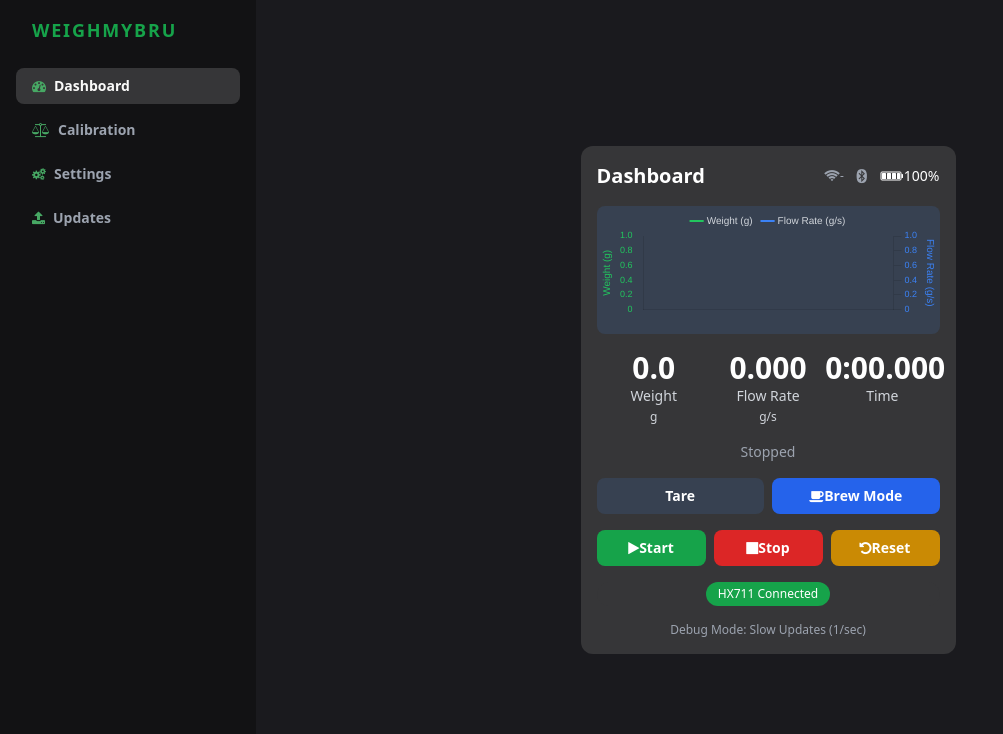
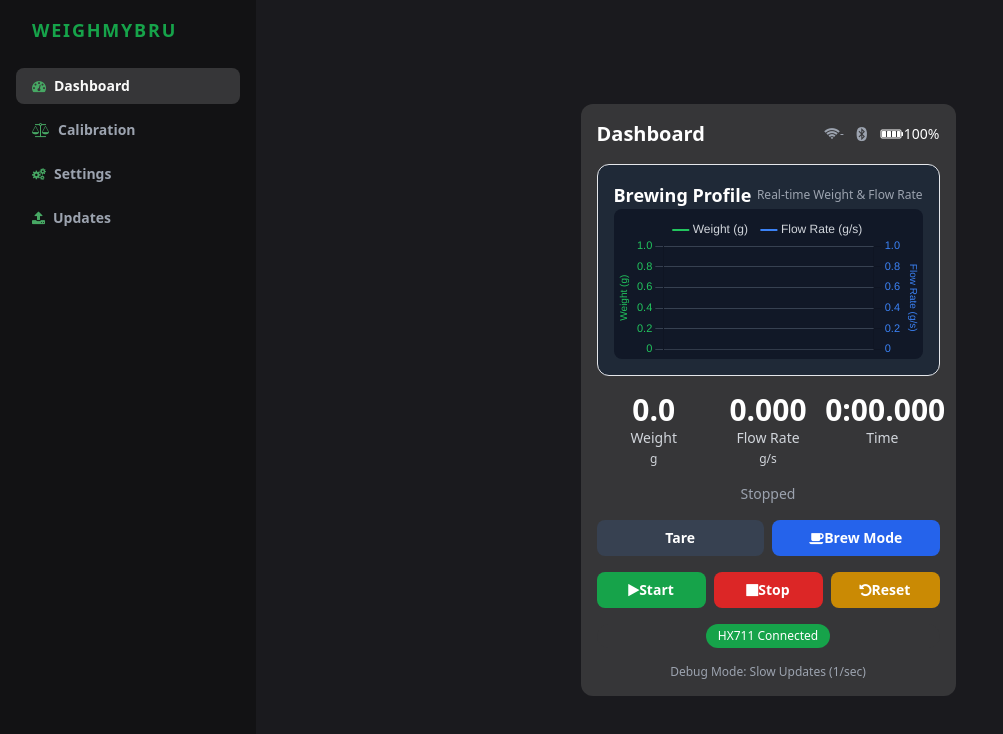
Before and after one commit to kpp39/weighmybru2, a website: page data/index.html in a window 1280 px wide. Shown: the whole page, without its empty margins (0-1003 px from the left). Drawn offline with nearby package versions, Linux system fonts and the light colour scheme; no server answers.

Commit message:
feat: Make graph prominent with dedicated container and larger size
- Move graph to dedicated container with header above metrics
- Increase height from h-32 (128px) to h-48 (192px) for better visibility
- Add professional styling with border, title "Brewing Profile" and subtitle
- Improve Chart.js visual scaling:
  - Larger legend labels (size 12 vs 10)
  - Better axis tick fonts (size 11 vs 9)
  - More X-axis tick marks (8 vs 6)
- Canvas now fills container with 100% width/height
- Dark theme with gray-800 background and gray-900 chart area

Graph is now the focal point of the dashboard! ☕📈

```diff
--- a/data/index.html
+++ b/data/index.html
@@ -80,11 +80,17 @@
       </div>
     </div>
 
-    <!-- Real-time Weight & Flow Rate Graph -->
-    <div class="h-32 bg-gray-700 rounded-lg mt-2 p-2">
-      <canvas id="weightFlowChart" style="max-height: 112px;"></canvas>
-      <div id="chartError" class="hidden text-center text-gray-400 text-sm pt-8">
-        Chart loading...
+    <!-- Real-time Weight & Flow Rate Graph - Prominent Container -->
+    <div class="bg-gray-800 rounded-xl p-4 border border-gray-600">
+      <div class="flex justify-between items-center mb-3">
+        <h2 class="text-lg font-semibold text-white">Brewing Profile</h2>
+        <div class="text-xs text-gray-400">Real-time Weight & Flow Rate</div>
+      </div>
+      <div class="h-48 bg-gray-900 rounded-lg p-3">
+        <canvas id="weightFlowChart" style="width: 100%; height: 100%;"></canvas>
+        <div id="chartError" class="hidden text-center text-gray-400 text-sm pt-16">
+          Chart loading...
+        </div>
       </div>
     </div>
 
@@ -218,10 +224,11 @@
             labels: {
               color: '#d1d5db', // Light gray text
               font: {
-                size: 10
+                size: 12
               },
               usePointStyle: true,
-              pointStyle: 'line'
+              pointStyle: 'line',
+              padding: 15
             }
           },
           tooltip: {
@@ -244,9 +251,9 @@
             ticks: {
               color: '#9ca3af',
               font: {
-                size: 9
+                size: 11
               },
-              maxTicksLimit: 6
+              maxTicksLimit: 8
             }
           },
           y: {
@@ -267,7 +274,7 @@
             ticks: {
               color: '#22c55e',
               font: {
-                size: 9
+                size: 11
               }
             }
           },
@@ -289,7 +296,7 @@
             ticks: {
               color: '#3b82f6',
               font: {
-                size: 9
+                size: 11
               }
             }
           }
```
